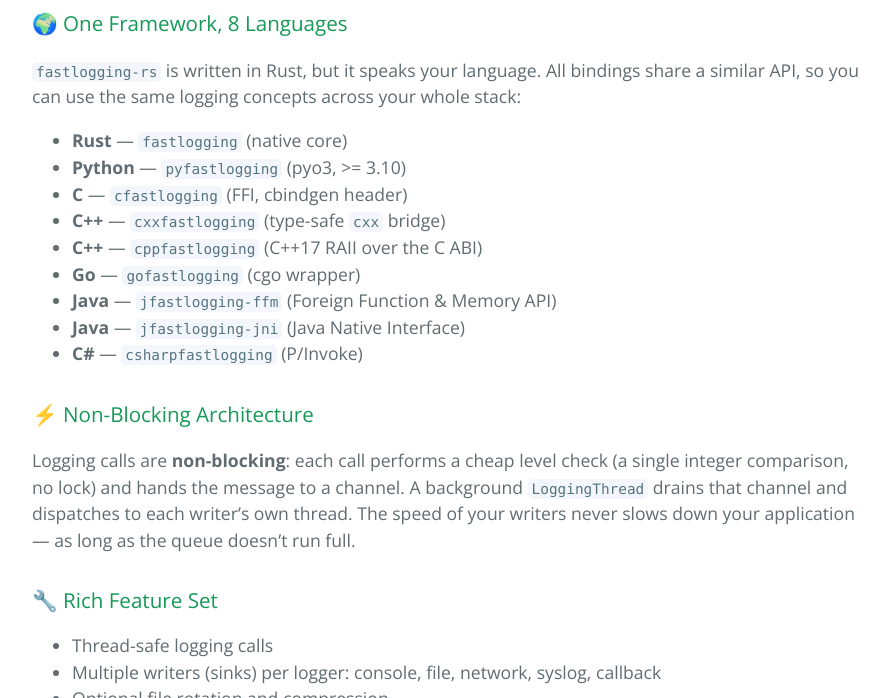
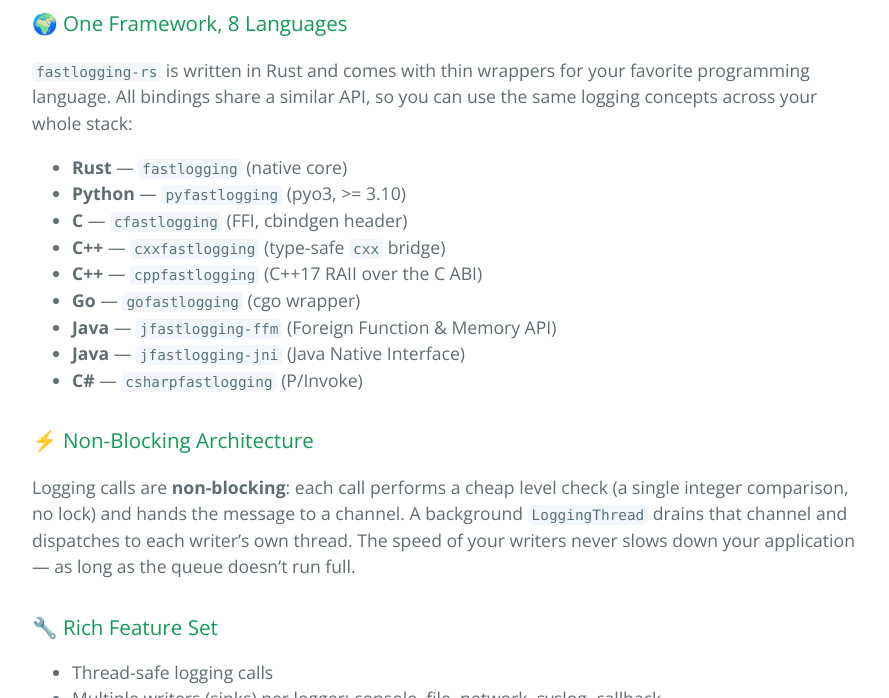
Before and after one commit to brmmm3/brmmm3.github.io, a Jekyll site: the page built from medium/medium-fastlogging-rs.md, in a window 1280 px wide and 900 px high, scrolled down 2026 px, cut to the strip 202-900 px from the top of the window. Shown: the whole strip, without its empty margins (192-1081 px from the left). Built offline with Jekyll 4.4.1, drawn with Linux system fonts in a browser that asks for light colours; our own code applies the rules of GitHub Pages for plain Markdown files.

Commit message:
Further updates

```diff
--- a/_posts/2026-09-16-fastlogging-rs.markdown
+++ b/_posts/2026-09-16-fastlogging-rs.markdown
@@ -51,7 +51,7 @@ When your application logs millions of messages, these speedups can turn minutes
 
 ### 🌍 One Framework, 8 Languages
 
-`fastlogging-rs` is written in Rust, but it speaks your language. All bindings share a similar API,
+`fastlogging-rs` is written in Rust and comes with thin wrappers for your favorite programming language. All bindings share a similar API,
 so you can use the same logging concepts across your whole stack:
 
 | Language   | Binding            | Layer                          |
--- a/medium/medium-fastlogging-rs.md
+++ b/medium/medium-fastlogging-rs.md
@@ -35,7 +35,8 @@ When your application logs millions of messages, these speedups can turn minutes
 
 ### 🌍 One Framework, 8 Languages
 
-`fastlogging-rs` is written in Rust, but it speaks your language. All bindings share a similar API, so you can use the same logging concepts across your whole stack:
+`fastlogging-rs` is written in Rust and comes with thin wrappers for your favorite programming language. All bindings share a similar API,
+so you can use the same logging concepts across your whole stack:
 
 - **Rust** — `fastlogging` (native core)
 - **Python** — `pyfastlogging` (pyo3, >= 3.10)
@@ -49,7 +50,9 @@ When your application logs millions of messages, these speedups can turn minutes
 
 ### ⚡ Non-Blocking Architecture
 
-Logging calls are **non-blocking**: each call performs a cheap level check (a single integer comparison, no lock) and hands the message to a channel. A background `LoggingThread` drains that channel and dispatches to each writer's own thread. The speed of your writers never slows down your application — as long as the queue doesn't run full.
+Logging calls are **non-blocking**: each call performs a cheap level check (a single integer comparison, no lock) and hands the message to a channel.
+A background `LoggingThread` drains that channel and dispatches to each writer's own thread.
+The speed of your writers never slows down your application — as long as the queue doesn't run full.
 
 ### 🔧 Rich Feature Set
 
```
